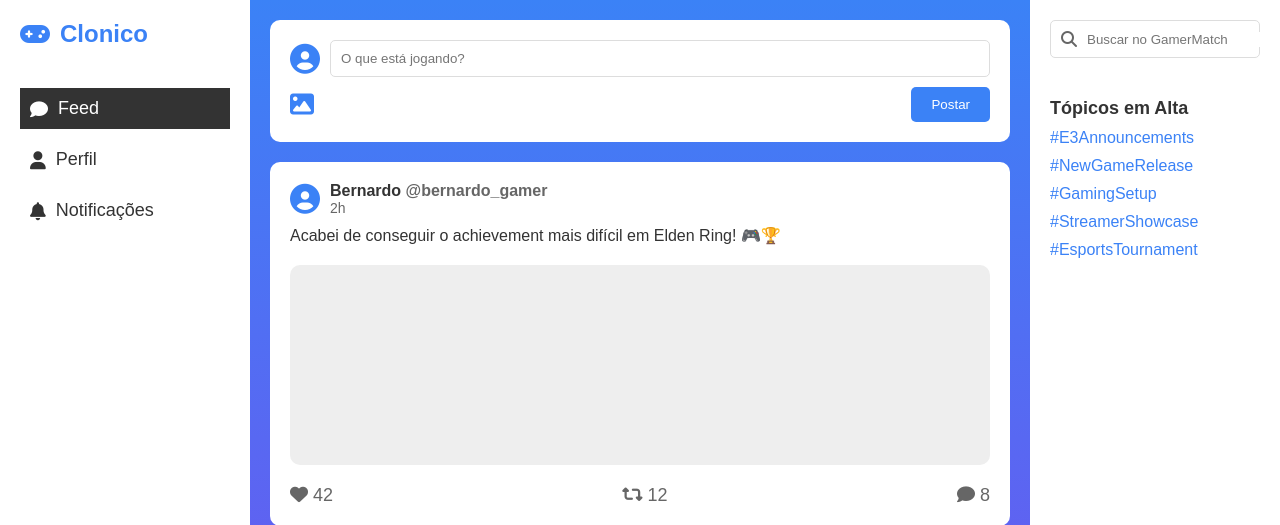
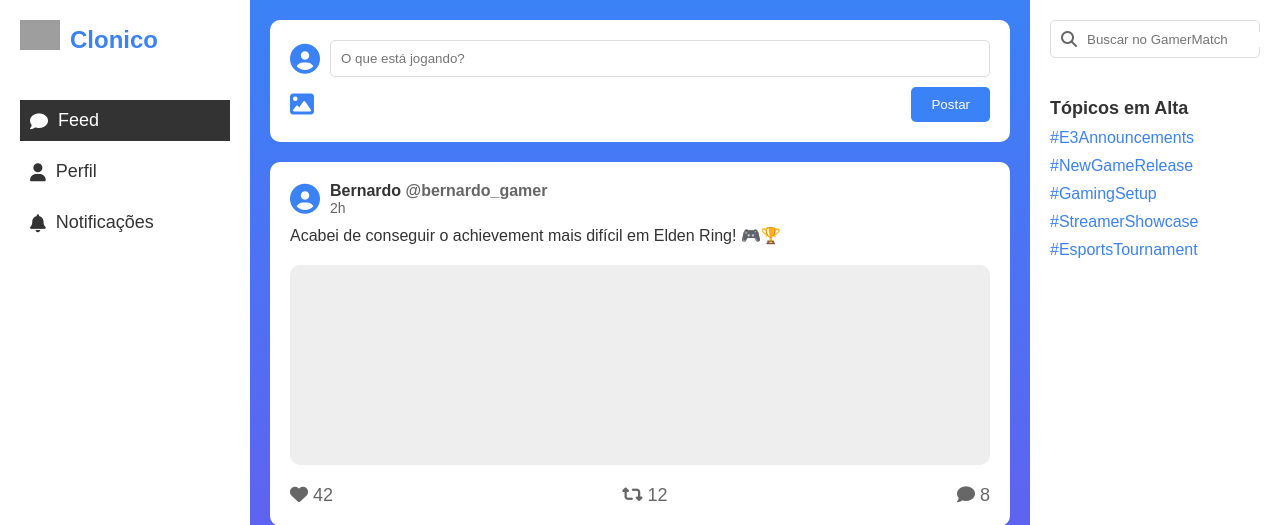
Before and after one commit to dev-be/clonico, a FastAPI app: page /feed in a window 1280 px wide. Shown: the top 525 px of the page. Run offline with FastAPI, Linux system fonts and the light colour scheme; grey boxes are pictures that could not be loaded.

Commit message:
Insert Icon clonico in menu bar

```diff
--- a/static/css/feed.css
+++ b/static/css/feed.css
@@ -31,7 +31,14 @@ body {
     align-items: center;
     margin-bottom: 40px;
 }
-
+.icon-clonico {
+    display: inline-block;
+    width: 40px;
+    height: 40px;
+    background-image: url(/static/images/clonico_icon.svg);
+    background-size: contain;
+    background-repeat: no-repeat;
+}
 .logo-icon {
     font-size: 24px;
     color: #3b82f6;
--- a/templates/bar_left.html
+++ b/templates/bar_left.html
@@ -1,6 +1,6 @@
 <aside class="sidebar">
     <div class="sidebar-header">
-      <i class="fas fa-gamepad logo-icon"></i>
+      <i class="icon-clonico logo-icon"></i>
       <h1 class="logo-text">Clonico</h1>
     </div>
     <nav class="nav-menu">
@@ -14,7 +14,7 @@
         <i class="fas fa-bell"></i> Notificações
       </button>
     </nav>
-    <button class="logout-button">
+    <button class="logout-button" href='/logout'>
       <i class="fas fa-sign-out-alt"></i> Sair
     </button>
   </aside>
--- a/templates/feed.html
+++ b/templates/feed.html
@@ -5,7 +5,7 @@
   <meta name="viewport" content="width=device-width, initial-scale=1.0">
   <link rel="icon" type="image/svg+xml" href="/static/images/clonico_icon.svg">
   <title>Clonico Feed</title>
-  <link rel="stylesheet" href="/static/css/feed.css?v=1.0">
+  <link rel="stylesheet" href="/static/css/feed.css?v=1.1">
   <!-- Ícones FontAwesome -->
   <link rel="stylesheet" href="https://cdnjs.cloudflare.com/ajax/libs/font-awesome/6.4.0/css/all.min.css">
 </head>
```
